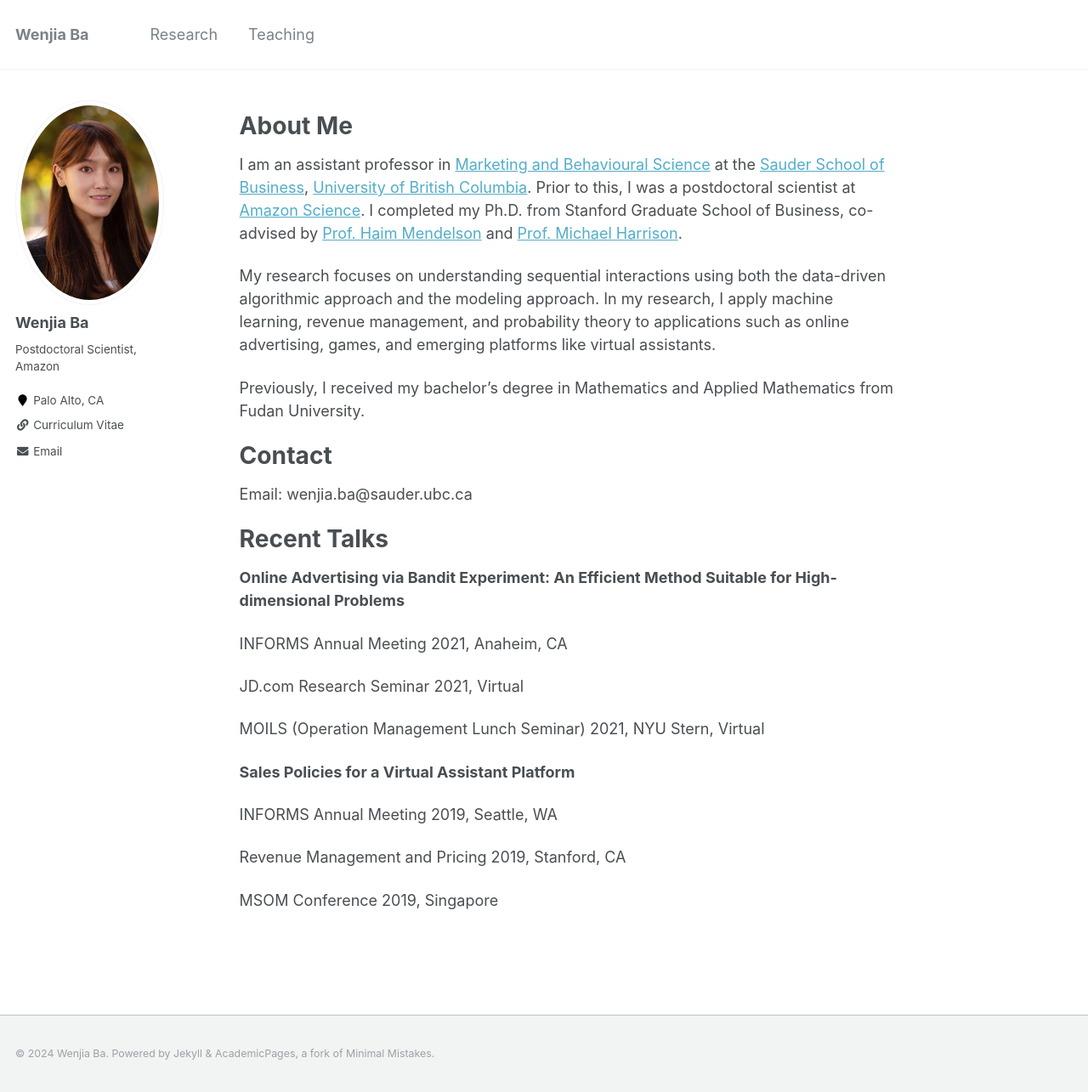
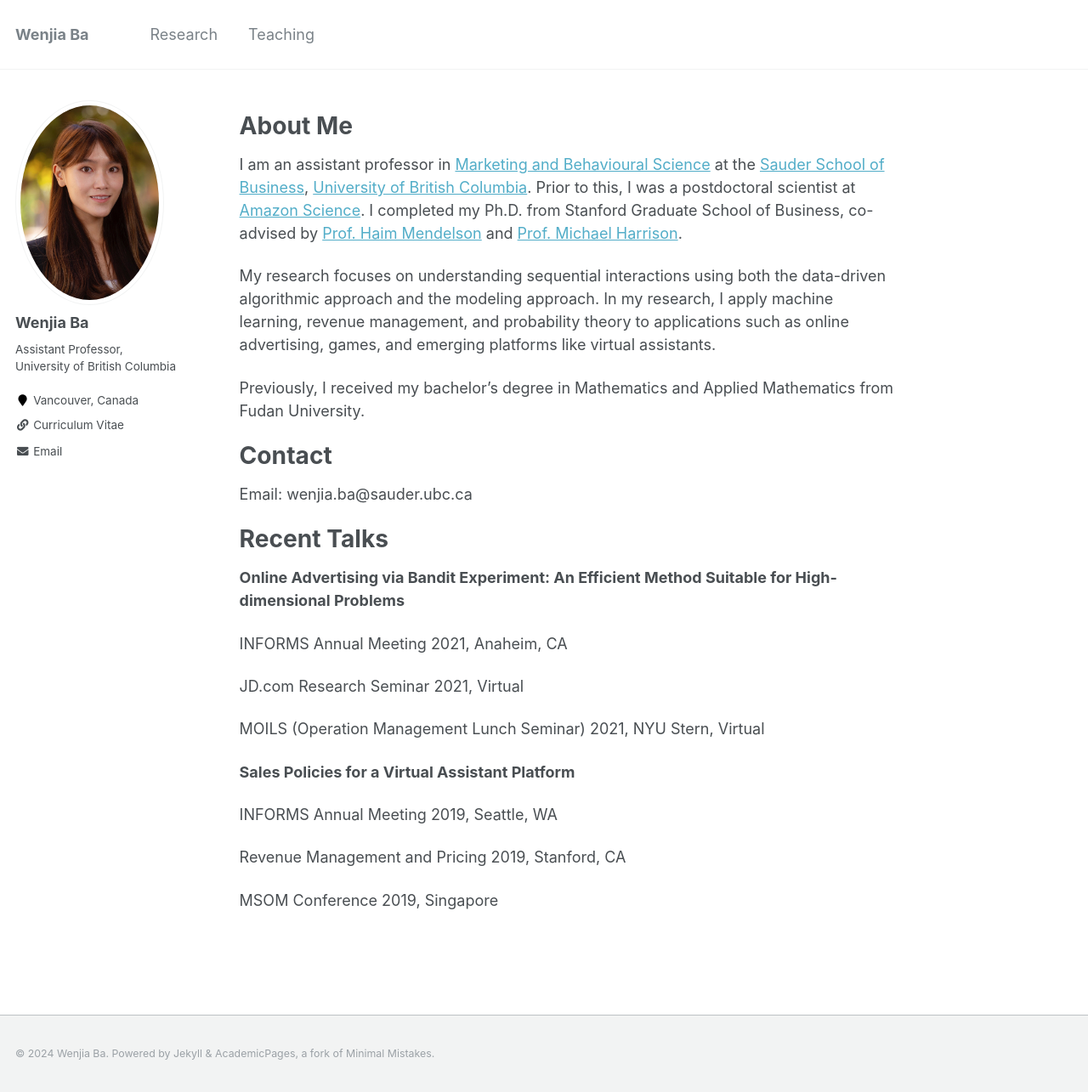
Before and after one commit to wenjiaba/wenjiaba.github.io, a Jekyll site: the page built from _pages/about.md, in a window 1280 px wide and 1285 px high. Shown: the whole window at 85% size. Built offline with Jekyll 4.4.1, drawn with Linux system fonts in a browser that asks for light colours.

Commit message:
Update _config.yml

```diff
--- a/_config.yml
+++ b/_config.yml
@@ -82,11 +82,11 @@ analytics:
 author:
   name             : "Wenjia Ba"
   avatar           : "pp.jpeg"
-  bio              : "Postdoctoral Scientist, Amazon"
-  location         : "Palo Alto, CA"
+  bio              : "Assistant Professor, University of British Columbia"
+  location         : "Vancouver, Canada"
   employer         : #""
   googlescholar    : #"http://yourfullgooglescholarurl.com"
-  email            : "wenjiaba@stanford.edu"
+  email            : "wenjia.ba@sauder.ubc.ca"
   researchgate     :  # example: "https://www.researchgate.net/profile/yourprofile"
   cv               : "https://wenjiaba.github.io/files/CV_wenjiaba_public.pdf"
   uri              :
```
